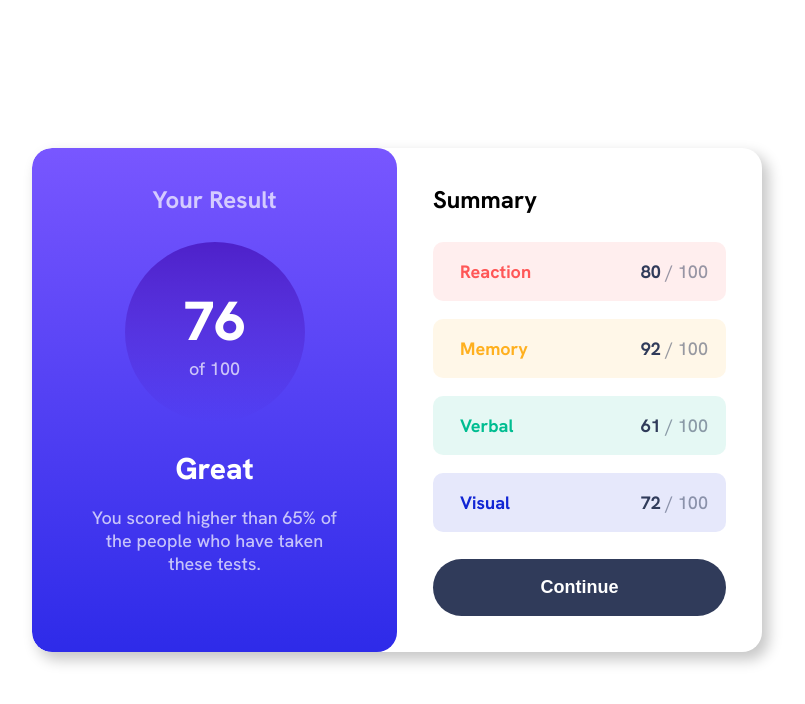
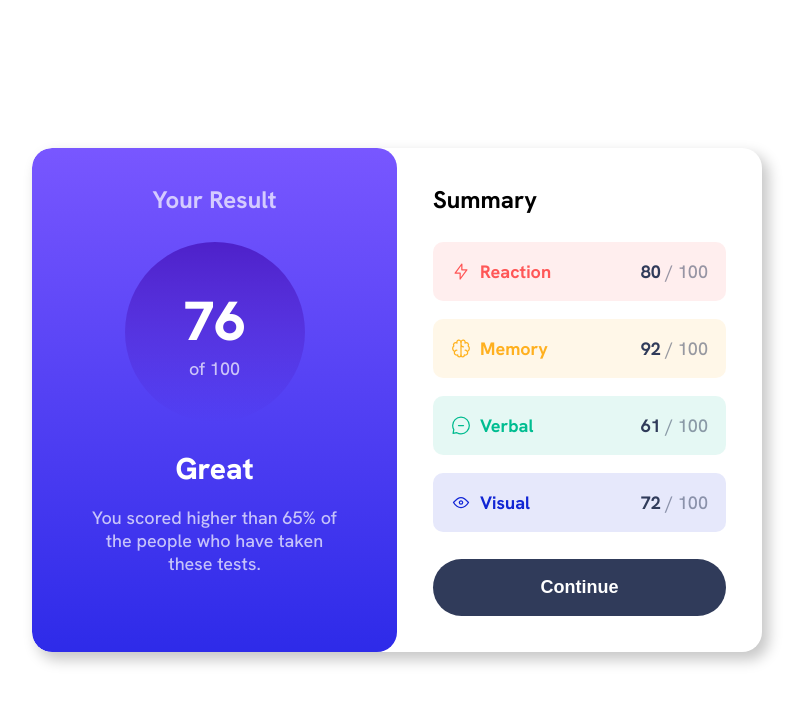
Before and after one commit to kumaraguru1122/result-summary-component, a plain HTML site: page index.html in a window 1280 px wide. Shown: the whole page, without its empty margins (243-1048 px from the left). Drawn offline with Linux system fonts and the light colour scheme.

Commit message:
third commit

```diff
--- a/index.html
+++ b/index.html
@@ -45,28 +45,28 @@
         <ul class="summary-item grid ">
           <li class="summary-item-1 flex">
             <div class="flex-group">
-              <img src="/assets/images/icon-reaction.svg" alt="" />
+              <img src="/images/icon-reaction.svg" alt="" />
               <p>Reaction</p>
             </div>
             <p class="summary-score"><span>80</span> / 100</p>
           </li>
           <li class="summary-item-2 flex">
             <div class="flex-group">
-              <img src="/assets/images/icon-memory.svg" alt="" />
+              <img src="/images/icon-memory.svg" alt="" />
               <p>Memory</p>
             </div>
             <p class="summary-score"><span>92</span> / 100</p>
           </li>
           <li class="summary-item-3 flex">
             <div class="flex-group">
-              <img src="/assets/images/icon-verbal.svg" alt="" />
+              <img src="/images/icon-verbal.svg" alt="" />
               <p>Verbal</p>
             </div>
             <p class="summary-score"><span>61</span> / 100</p>
           </li>
           <li class="summary-item-4 flex">
             <div class="flex-group">
-              <img src="/assets/images/icon-visual.svg" alt="" />
+              <img src="/images/icon-visual.svg" alt="" />
               <p>Visual</p>
             </div>
             <p class="summary-score"><span>72</span> / 100</p>
```
